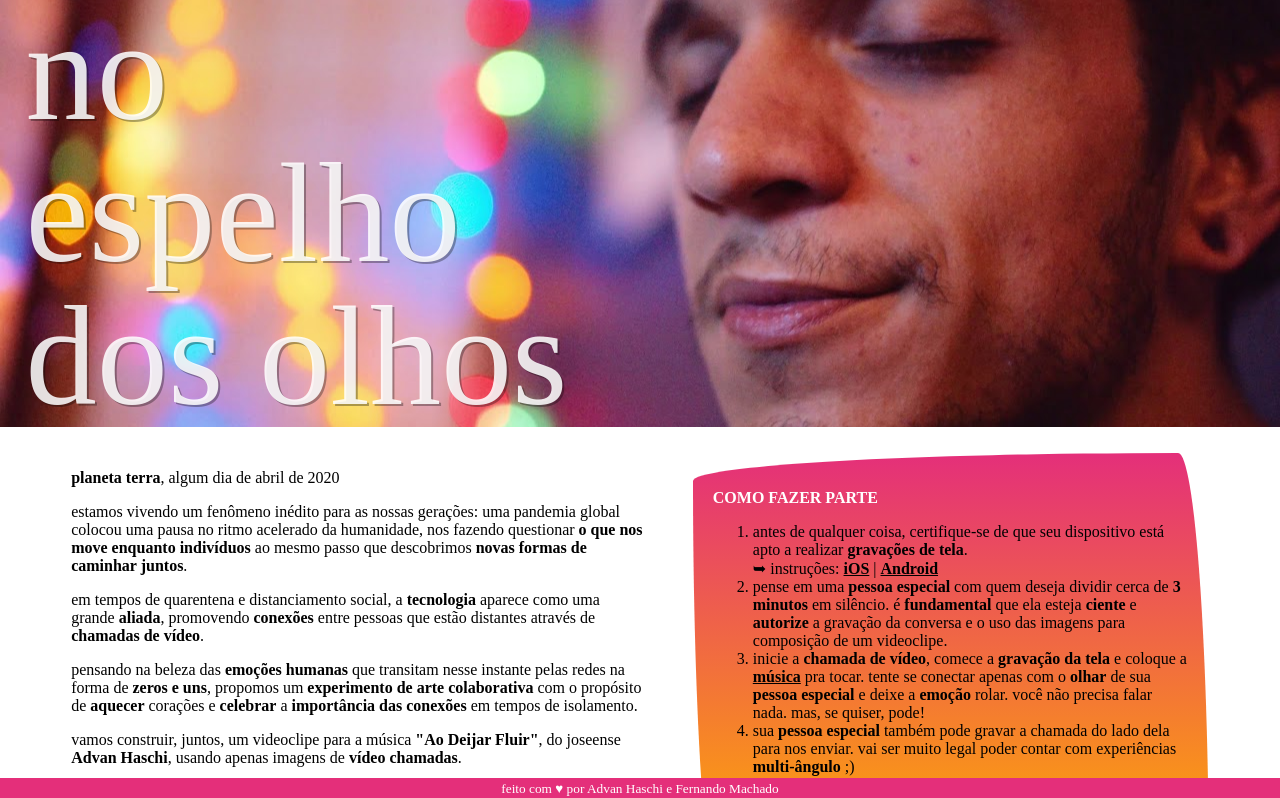
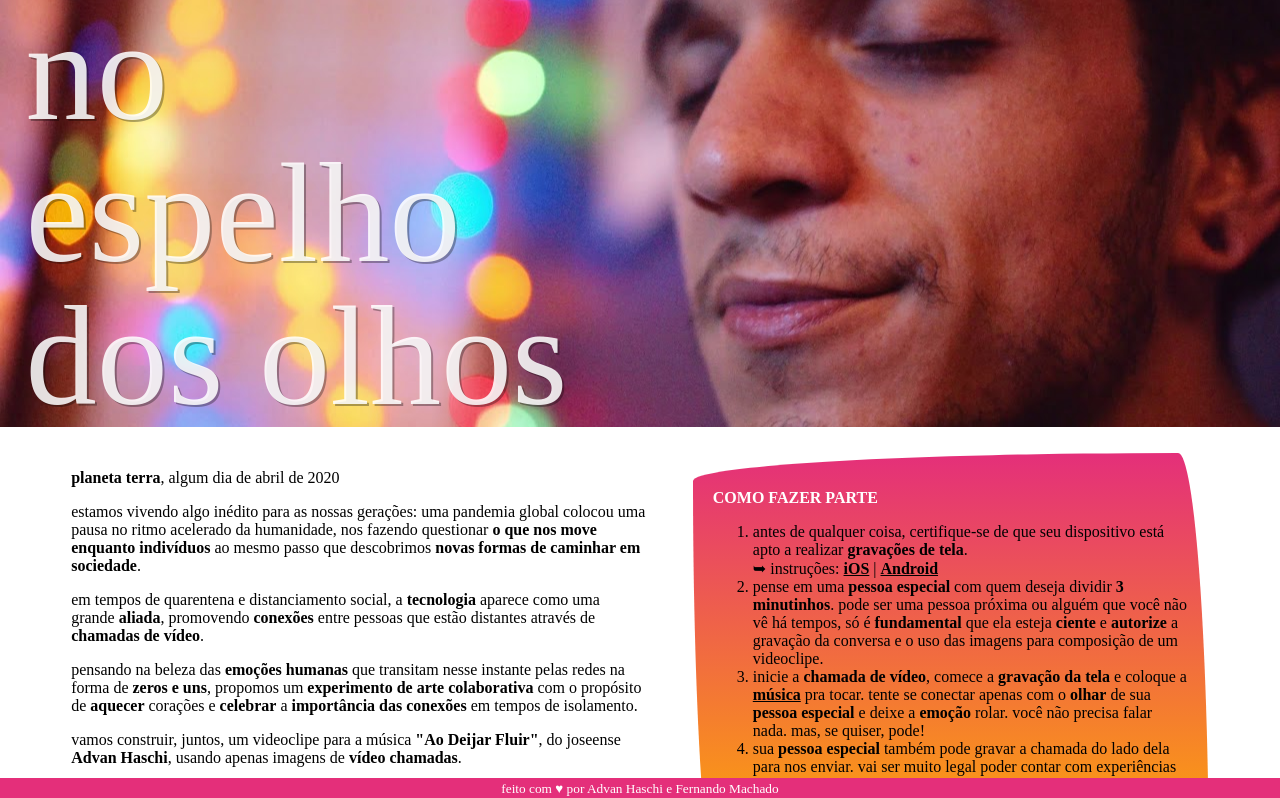
Before and after one commit to fer-nando-machado/espelho-dos-olhos, a React (Create React App) app: page / in a window 1280 px wide. Shown: the top 798 px of the page. Built offline with nearby package versions, Linux system fonts and the light colour scheme; a web font is replaced by a local one.

Commit message:
Updates Purpose and Instructions.

```diff
--- a/src/App.js
+++ b/src/App.js
@@ -37,10 +37,10 @@ const Purpose = ( props ) => {
     <div className="Purpose">
       <p><b>planeta terra</b>, algum dia de abril de 2020</p>
       <p>
-        estamos vivendo um fenômeno inédito para as nossas gerações:
+        estamos vivendo algo inédito para as nossas gerações:
         uma pandemia global colocou uma pausa no ritmo acelerado da humanidade,
         nos fazendo questionar <b>o que nos move enquanto indivíduos</b> ao
-        mesmo passo que descobrimos <b>novas formas de caminhar juntos</b>.
+        mesmo passo que descobrimos <b>novas formas de caminhar em sociedade</b>.
       </p>
       <p>
         em tempos de quarentena e distanciamento social,
@@ -84,8 +84,9 @@ const Instructions = ( props ) => {
             ➥ instruções: <Link text="iOS" url="https://support.apple.com/pt-br/HT207935"/> | <Link text="Android"
             url="https://www.techtudo.com.br/dicas-e-tutoriais/2017/11/como-gravar-a-tela-do-celular-android-em-video.ghtml" />
         </li>
-        <li>pense em uma <b>pessoa especial</b> com quem deseja dividir cerca de <b>3 minutos</b> em
-        silêncio. é <b>fundamental</b> que ela esteja <b>ciente</b> e <b>autorize</b> a
+        <li>pense em uma <b>pessoa especial</b> com quem deseja dividir <b>3 minutinhos</b>.
+        pode ser uma pessoa próxima ou alguém que você não vê há tempos,
+        só é <b>fundamental</b> que ela esteja <b>ciente</b> e <b>autorize</b> a
         gravação da conversa e o uso das imagens para composição de um videoclipe.
         </li>
         <li>inicie a <b>chamada de vídeo</b>, comece a <b>gravação da tela</b> e coloque
```
